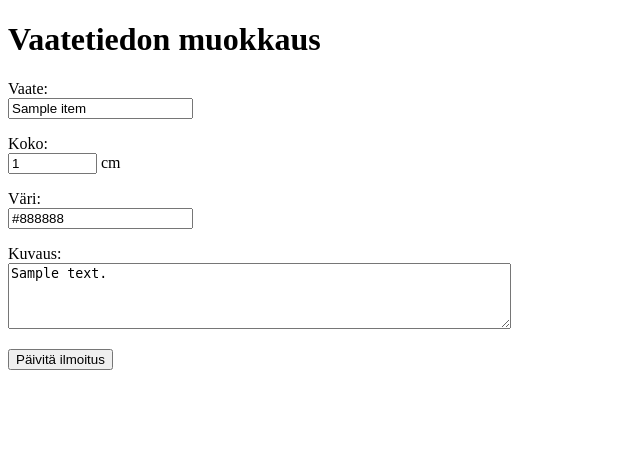
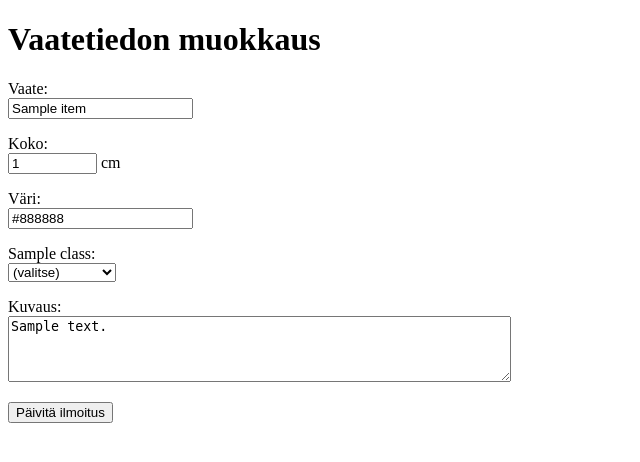
Before and after one commit to saaraparaas/vaatevarasto, a Flask app: template templates/edit_item.html in a window 1280 px wide. Shown: the top 462 px of the page, without its empty margins (0-640 px from the left). Run offline with Flask 3, Linux system fonts and the light colour scheme; the template is opened without the code that fills it: most values are stand-ins (such as "Sample title", 1, 10 or a date in 2020).

Commit message:
Add classes to edit page

```diff
--- a/app.py
+++ b/app.py
@@ -2,7 +2,6 @@ import sqlite3
 from flask import Flask
 from flask import abort, redirect, render_template, request, session
 import config
-import db
 import items
 import users
 
@@ -92,11 +91,20 @@ def edit_item(item_id):
         abort(404)
     if item["user_id"] != session["user_id"]:
         abort(403)
-    return render_template("edit_item.html", item=item)
+
+    all_classes = items.get_all_classes()
+    classes = {}
+    for my_class in all_classes:
+        classes[my_class] = ""
+    for entry in items.get_classes(item_id):
+        classes[entry["title"]] = entry["value"]
+
+    return render_template("edit_item.html", item=item, classes=classes, all_classes=all_classes)
 
 @app.route("/update_item", methods=["POST"])
 def update_item():
     require_login()
+
     item_id = request.form["item_id"]
     item = items.get_item(item_id)
     if not item:
@@ -117,7 +125,19 @@ def update_item():
     if not description or len(description) > 1000:
         abort(403)
 
-    items.update_item(item_id, title, size, color, description)
+    all_classes = items.get_all_classes()
+
+    classes = []
+    for entry in request.form.getlist("classes"):
+        if entry:
+            class_title, class_value = entry.split(":")
+            if class_title not in all_classes:
+                abort(403)
+            if class_value not in all_classes[class_title]:
+                abort(403)
+            classes.append((class_title, class_value))
+
+    items.update_item(item_id, title, size, color, description, classes)
 
     return redirect("/item/" + str(item_id))
 
--- a/templates/edit_item.html
+++ b/templates/edit_item.html
@@ -20,6 +20,21 @@
         Väri: <br />
         <input type="text" name="color" value="{{ item.color }}" maxlength="100" required/>
     </p>
+    {% for class in all_classes %}
+    <p>
+        <label for="class{{ class }}">{{ class }}</a>: <br />
+        <select name="classes" id="class{{ class}}">
+          <option value="">(valitse)</option>
+        {% for option in all_classes[class] %}
+          {% if classes[class] == option %}
+          <option value="{{ class }}:{{ option }}" selected>{{ option }}</option>
+          {% else %}
+          <option value="{{ class }}:{{ option }}">{{ option }}</option>
+          {% endif %}
+        {% endfor %}
+        </select>
+    </p>
+    {% endfor %}
     <p>
         Kuvaus: <br />
         <textarea name="description" rows="4" cols="60" maxlength="1000" required>{{ item.description }}</textarea>
```
Also changed, not shown: items.py (+8 -2 lines).
